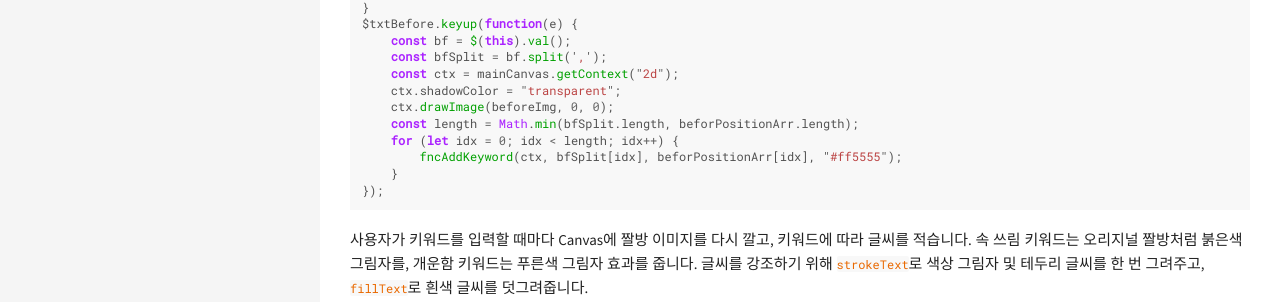
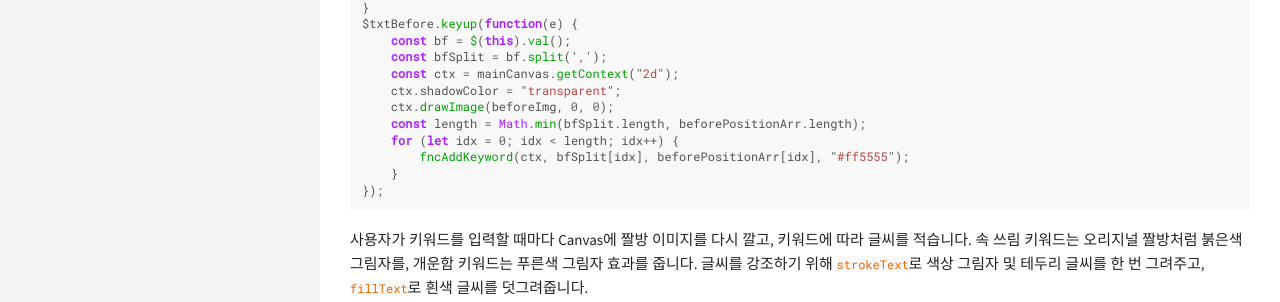
Before and after one commit to rajephon/blog, a Jekyll site: the page built from _posts/2019-04-04-gaviscon-meme-generator-postmortem.md, in a window 1280 px wide. Shown: the part 1926-2228 px from the top of the page. Built offline with Jekyll 4.4.1, drawn with Linux system fonts in a browser that asks for light colours; comment, search, counter and statistics services are not loaded.

Commit message:
Update 2019-04-04-gaviscon-meme-generator-postmortem.md

````diff
--- a/_posts/2019-04-04-gaviscon-meme-generator-postmortem.md
+++ b/_posts/2019-04-04-gaviscon-meme-generator-postmortem.md
@@ -51,9 +51,9 @@ $txtBefore.keyup(function(e) {
     const ctx = mainCanvas.getContext("2d");
     ctx.shadowColor = "transparent";
     ctx.drawImage(beforeImg, 0, 0);
-    const length = Math.min(bfSplit.length, beforPositionArr.length);
+    const length = Math.min(bfSplit.length, beforePositionArr.length);
     for (let idx = 0; idx < length; idx++) {
-        fncAddKeyword(ctx, bfSplit[idx], beforPositionArr[idx], "#ff5555");
+        fncAddKeyword(ctx, bfSplit[idx], beforePositionArr[idx], "#ff5555");
     }
 });
 ```
````
